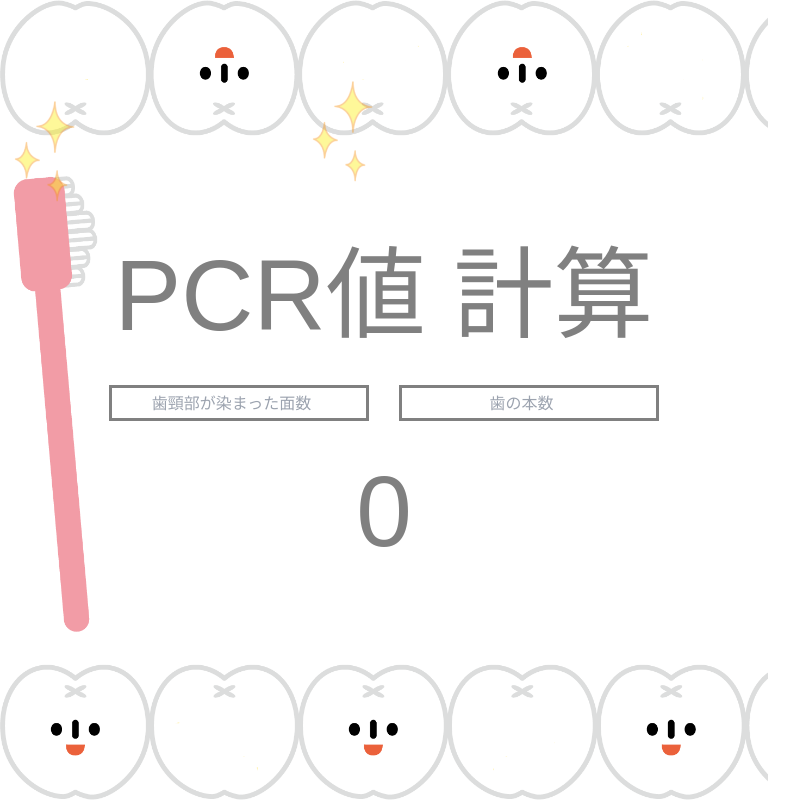
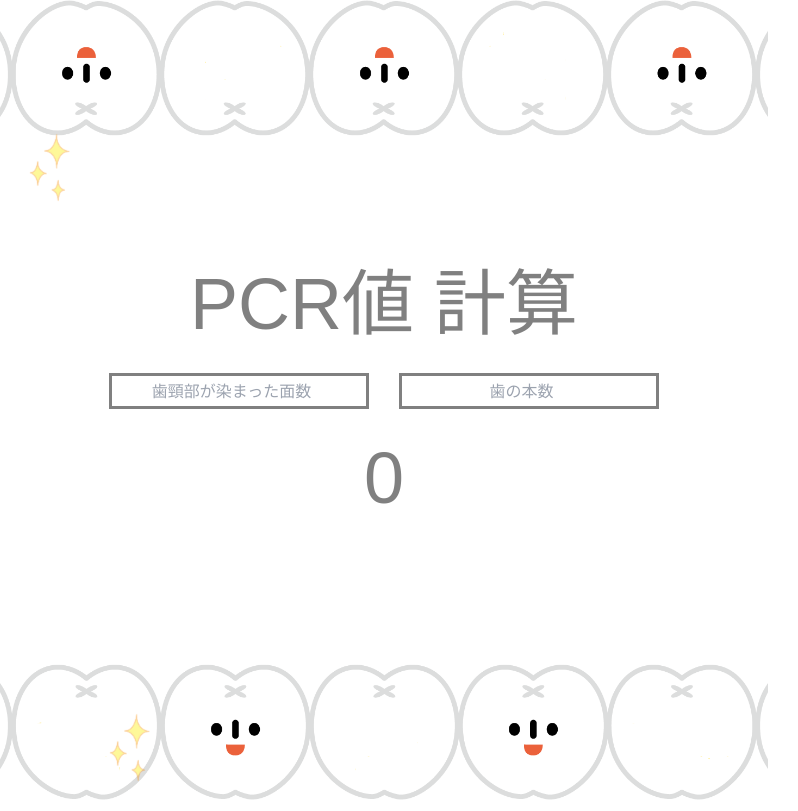
Before and after one commit to Tarara33/pcr_app, a React (Create React App) app: page / in a window 768 px wide. Shown: the whole page, 798 px wide, since content can reach past the window. Built offline with nearby package versions, Linux system fonts and the light colour scheme.

Commit message:
✨ :レスポンシブ対応

```diff
--- a/src/App.css
+++ b/src/App.css
@@ -97,7 +97,7 @@
     top: 50px;
   }
   .shine3 {
-    right: 10px;
+    right: 0px;
     top: calc(100vh - 100px);
   }
   .shine4 {
@@ -114,4 +114,40 @@
   }
 }
 
-@media (max-width: 2048px)
+@media (min-width: 431px) and (max-width: 1024px) {
+  .back-ground {
+    background-position: center;
+  }
+
+  .shine {
+    width: 100px;
+    height: 100px;
+  }
+
+  .shine1 {
+    right: 0;
+    top: 0;
+  }
+  .shine2 {
+    left: 0;
+    top: 120px;
+  }
+  .shine3 {
+    left: auto; /* 左位置を初期化 */
+    right: 240px;
+    top: 80px;
+  }
+  .shine4 {
+    left: 80px;
+    top: calc(100vh - 100px);
+  }
+  .shine5 {
+    right: 50px;
+    top: calc(100vh - 200px);
+  }
+
+  .title {
+    font-size: 72px;
+    margin-top: 250px;
+  }
+}
--- a/src/components/Form.css
+++ b/src/components/Form.css
@@ -23,3 +23,13 @@ input {
     font-size: 48px;
   }
 }
+
+@media (min-width: 431px) and (max-width: 1024px) {
+  form {
+    text-align: center;
+  }
+
+  .total {
+    font-size: 72px;
+  }
+}
```
